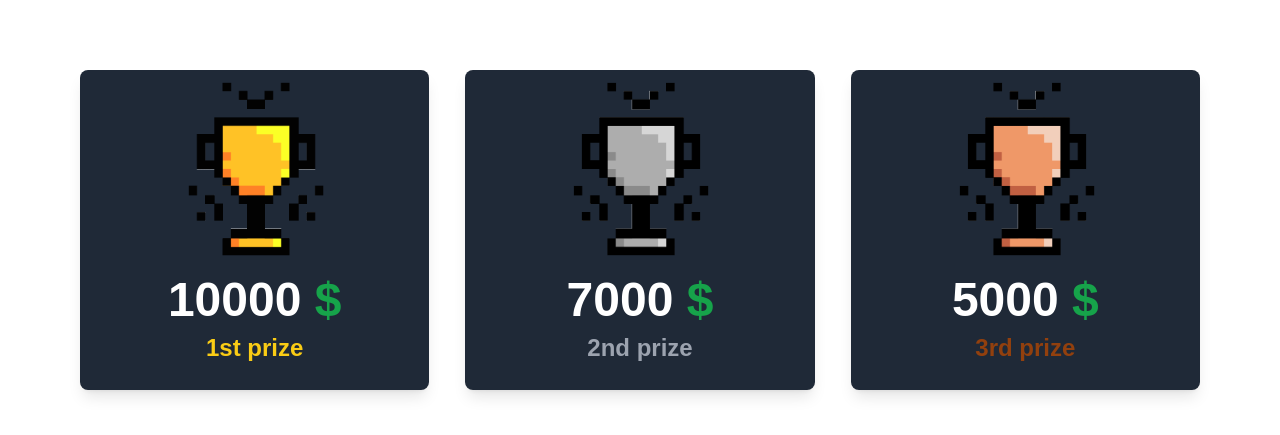
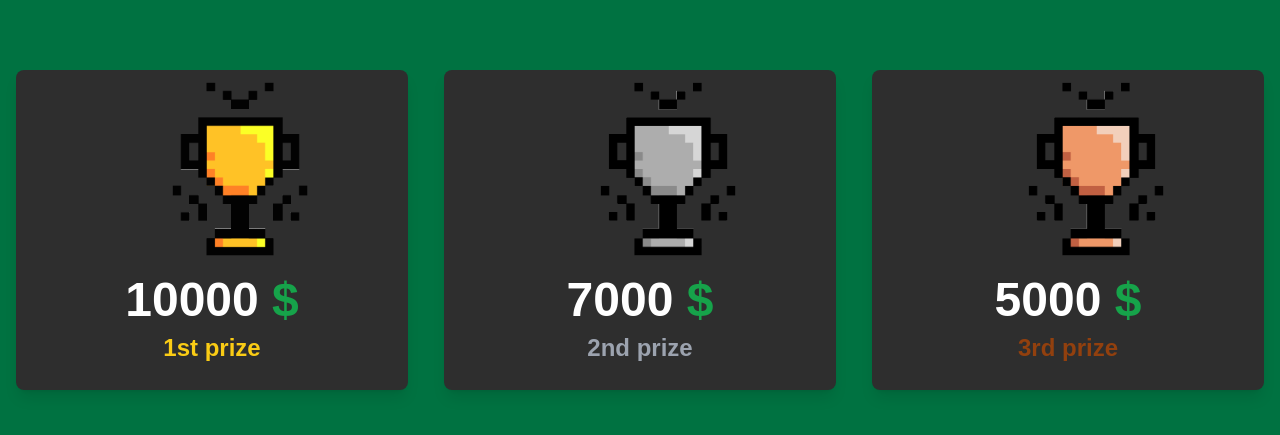
Before and after one commit to ICEFOSS/hackfit, a React (Create React App) app: page / in a window 1280 px wide. Shown: the part 2962-3397 px from the top of the page. Built offline with nearby package versions, Linux system fonts and the light colour scheme.

Commit message:
conflict solved

```diff
--- a/src/App.js
+++ b/src/App.js
@@ -2,7 +2,7 @@ import Schedule from "./components/schedule";
 import Supported from "./components/supported";
 import Nav from './components/nav';
 import Landing from './components/landing';
-import Prize from './components/Prize'
+import Prize from './components/Prize';
 
 const App = () => {
   return (
--- a/src/components/Prize.js
+++ b/src/components/Prize.js
@@ -2,17 +2,17 @@ import React, { Component } from "react";
 export default class Prize extends Component {
   render() {
     return (
-      <section className="max-w-6xl mx-auto px-4 sm:px-6 lg:px-4 py-12">
+      <section className="bg-brochgreen mx-auto sm:px-6 lg:px-4  px-4 py-12">
       <div className="text-center pb-12">
-        <h1 className="font-bold mb-10 text-3xl md:text-4xl lg:text-7xl font-heading text-white">
+        <h1 className="font-bold mb-10 text-5xl md:text-5xl lg:text-7xl sm:text-6xl font-heading text-white">
           prizes
         </h1>
       </div>
       <div className="grid grid-cols-1 sm:grid-cols-2 lg:grid-cols-3 xl:grid-cols-3 gap-9">
-        <div className="transform w-full  bg-gray-800 rounded-lg shadow-lg overflow-hidden flex flex-col md:flex-row transition duration-500 hover:scale-105">
+        <div className="transform w-full  bg-brochblack rounded-lg shadow-lg overflow-hidden flex flex-col md:flex-row transition duration-500 hover:scale-105">
           <div className="w-full h-80">
             <img
-              className="object-center ml-24 p-3 object-cover w-40"
+              className="object-center md:ml-36 ml-24 p-3 object-cover w-40"
               src="../gold-cup.gif"
               alt="placholder"
             ></img>
@@ -20,10 +20,10 @@ export default class Prize extends Component {
              <p className="text-center text-yellow-400 font-bold text-2xl">1st prize</p>
           </div>
         </div>
-        <div className="transform w-full bg-gray-800 rounded-lg shadow-lg overflow-hidden flex flex-col md:flex-row transition duration-500 hover:scale-105">
+        <div className="transform w-full bg-brochblack rounded-lg shadow-lg overflow-hidden flex flex-col md:flex-row transition duration-500 hover:scale-105">
           <div className="w-full h-80">
             <img
-              className="object-center ml-24 p-3 object-cover w-40 "
+              className="object-center md:ml-36 ml-24 p-3 object-cover w-40 "
               src="../silver-cup.gif"
               alt="placeholder"
             ></img>
@@ -31,10 +31,10 @@ export default class Prize extends Component {
              <p className="text-center text-gray-400 font-bold text-2xl">2nd prize</p>
           </div>
         </div>
-        <div className="transform w-full bg-gray-800 rounded-lg  shadow-lg overflow-hidden flex flex-col md:flex-row transition duration-500 hover:scale-105">
+        <div className="transform w-full bg-brochblack rounded-lg  shadow-lg overflow-hidden flex flex-col md:flex-row transition duration-500 hover:scale-105">
           <div className="w-full h-80">
             <img
-              className="object-center ml-24 p-3 object-cover w-40"
+              className="object-center md:ml-36 ml-24 p-3 object-cover w-40"
               src="../bronze-cup.gif"
               alt="placeholder"
             ></img>
```
